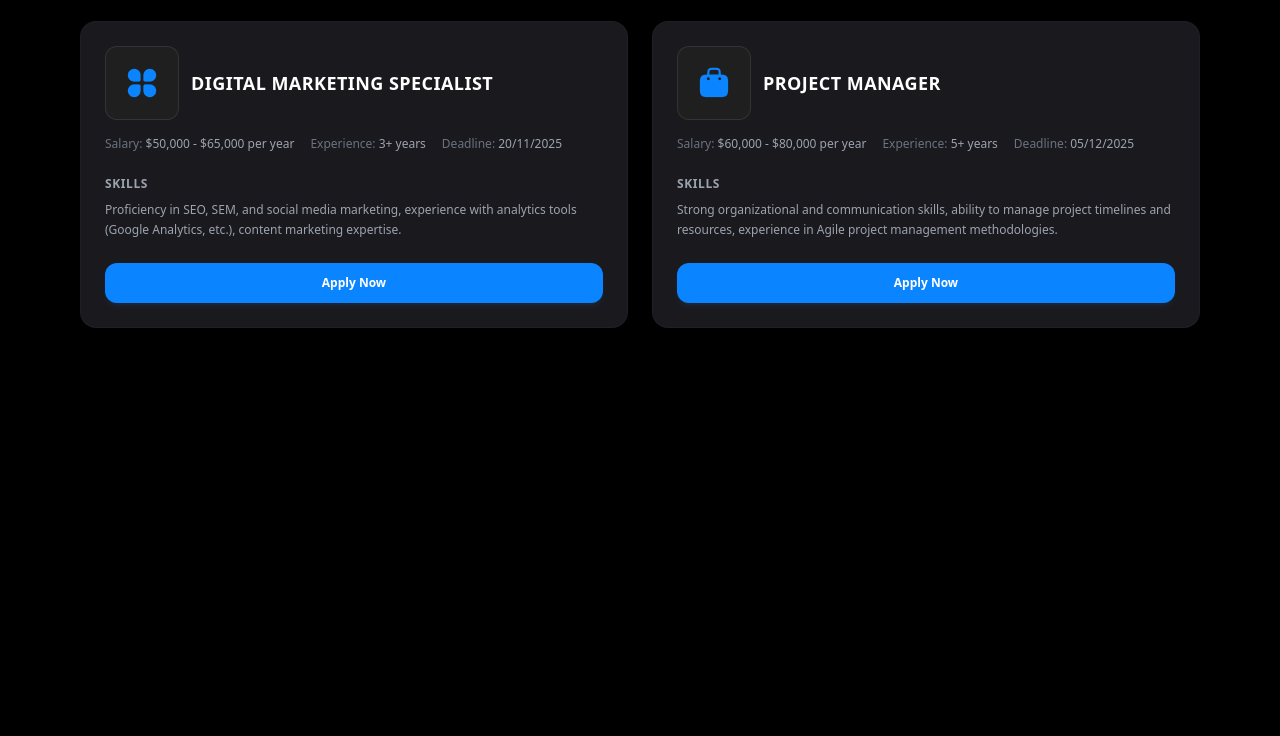
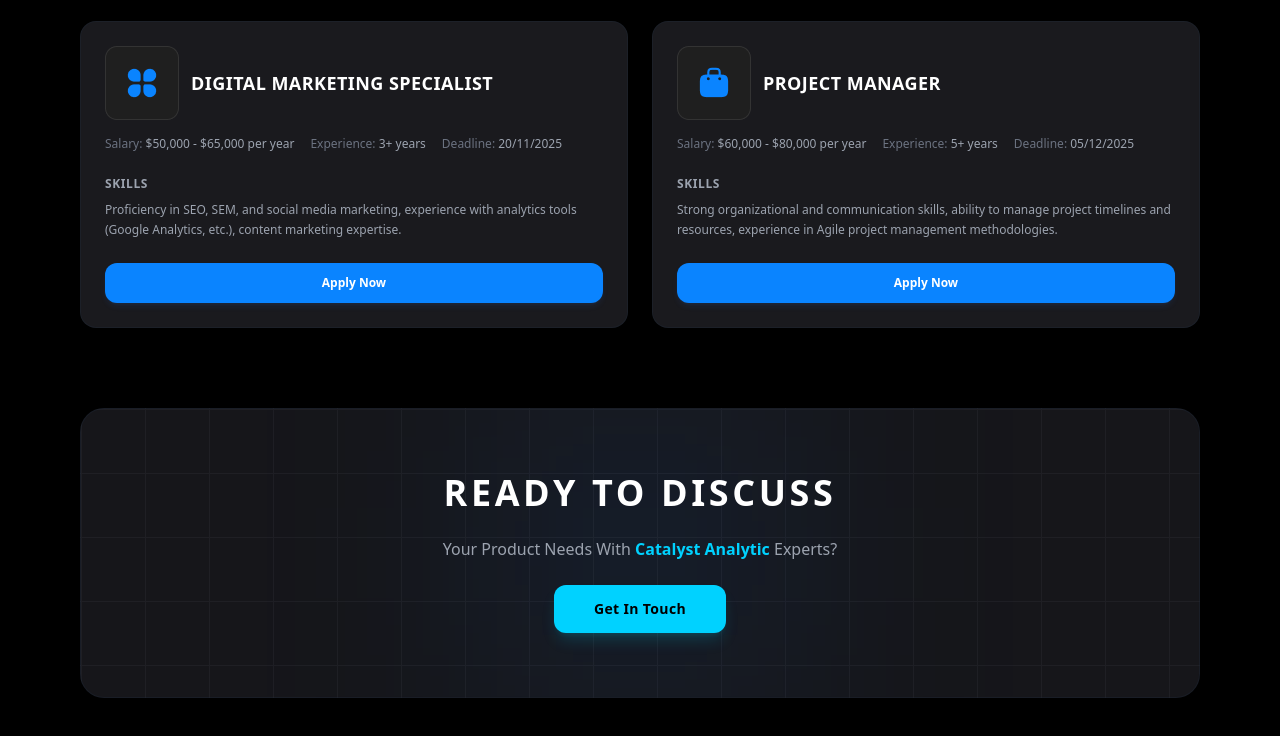
Before and after one commit to tabarovahadica46-source/hometask.3, a website: page src/in3.html in a window 1280 px wide. Shown: the part 1142-1878 px from the top of the page. Before the commit the page ends 1550 px from the top, so only its background shows below. Drawn offline with nearby package versions, Linux system fonts and the light colour scheme.

Commit message:
s-2-3-copy

```diff
--- a/src/in3.html
+++ b/src/in3.html
@@ -222,5 +222,33 @@
 
     </div>
   </section>
+
+  <section class="max-w-6xl mx-auto mt-16 px-4 mb-20">
+
+    <div class="w-full bg-[#16161a] rounded-3xl p-12 md:p-16 text-center border border-gray-800/40 relative overflow-hidden shadow-2xl
+                bg-[linear-gradient(to_right,#1f1f24_1px,transparent_1px),linear-gradient(to_bottom,#1f1f24_1px,transparent_1px)] bg-[size:4rem_4rem]">
+
+      <div class="absolute top-1/2 left-1/2 -translate-x-1/2 -translate-y-1/2 w-72 h-72 bg-[#0A84FF]/10 blur-[120px] pointer-events-none"></div>
+
+      <div class="relative z-10 max-w-2xl mx-auto flex flex-col items-center space-y-6">
+
+        <h2 class="text-2xl sm:text-3xl md:text-4xl font-extrabold text-white tracking-widest uppercase">
+          Ready to Discuss
+        </h2>
+
+        <p class="text-sm sm:text-base text-gray-400 font-medium max-w-md leading-relaxed">
+          Your Product Needs With <span class="text-[#00D2FF] font-semibold">Catalyst Analytic</span> Experts?
+        </p>
+
+        <button class="mt-4 px-10 py-3.5 bg-[#00D2FF] text-black font-bold text-sm rounded-xl hover:bg-cyan-400 transition-all duration-200 shadow-lg shadow-cyan-500/20 tracking-wide active:scale-95">
+          Get In Touch
+        </button>
+
+      </div>
+    </div>
+
+  </section>
+
+
 </body>
 </html>
```
